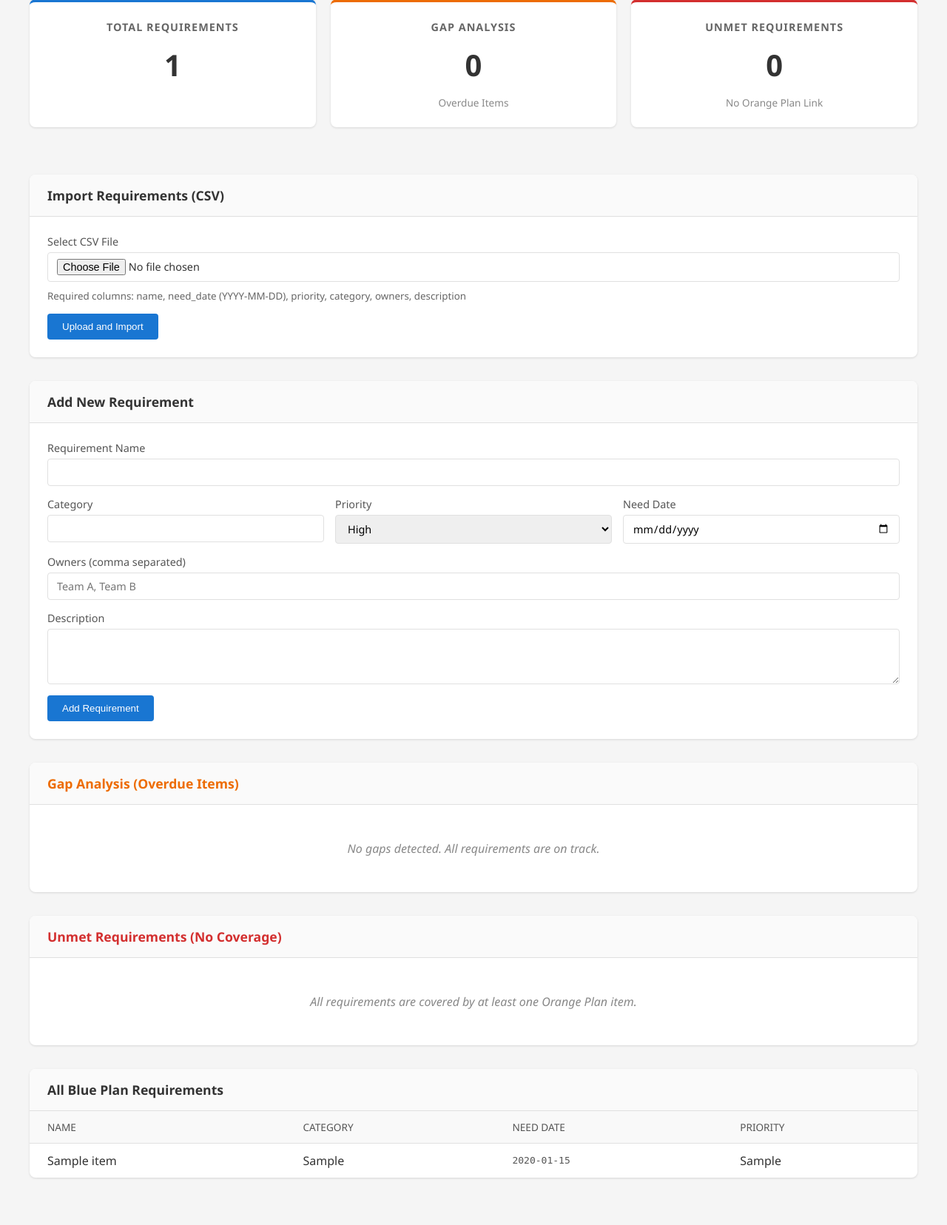
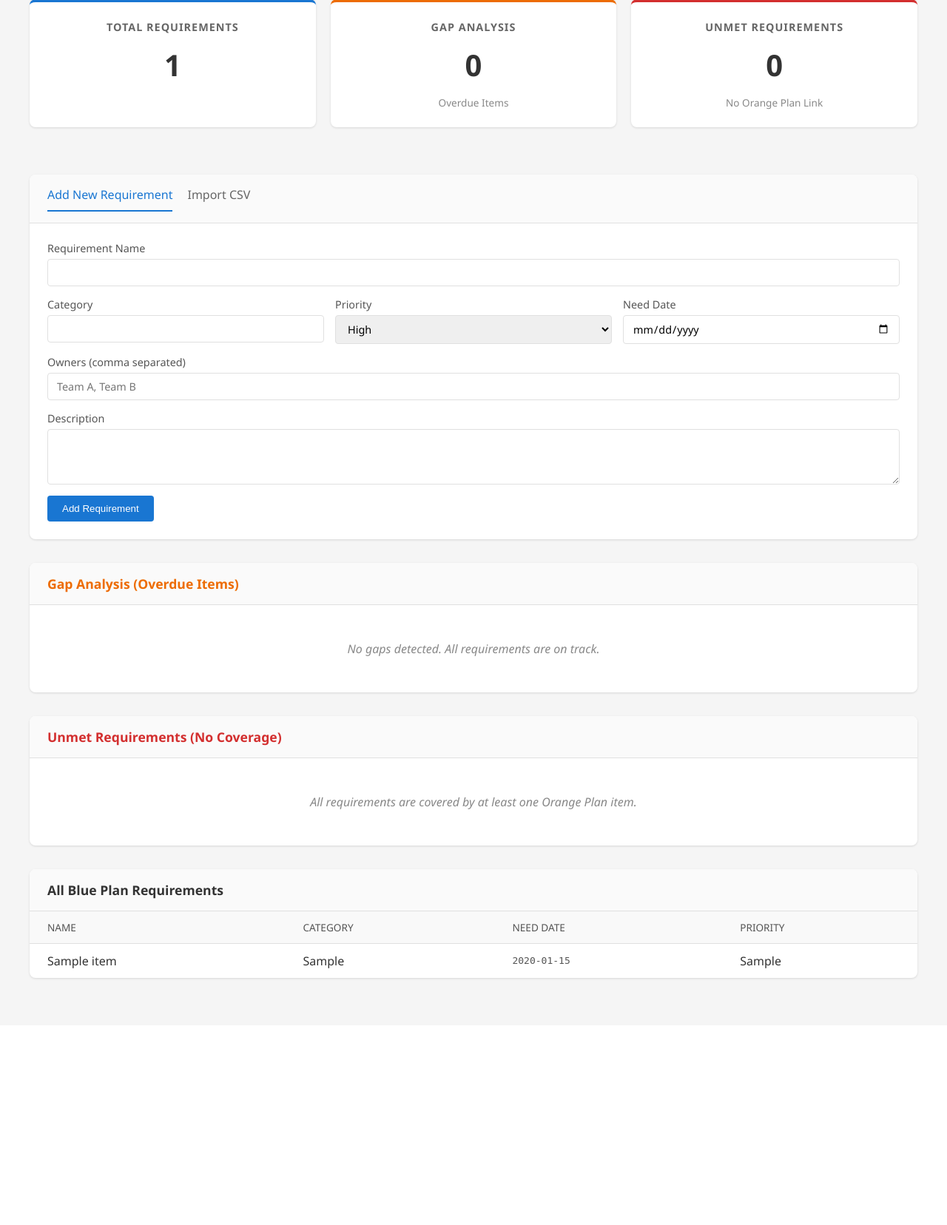
Before and after one commit to tssudhish/blue_orange_plan, a FastAPI app: page /dashboard in a window 1280 px wide. Shown: the part 117-1773 px from the top of the page at 74% size. After the commit the page ends 1442 px from the top, so only its background shows below. Run offline with FastAPI, Linux system fonts and the light colour scheme; tables that the repository leaves empty hold one stand-in row (values such as "Sample post").

Commit message:
Convert the import requirement and add requirement into a tabbed front end

```diff
--- a/src/static/style.css
+++ b/src/static/style.css
@@ -134,3 +134,20 @@ header p { margin: 0; opacity: 0.8; font-size: 0.9rem; }
     align-self: flex-start;
 }
 .btn-primary:hover { background-color: #1565c0; }
+
+/* Tab Styles */
+.tab-header { display: flex; gap: 20px; align-items: flex-end; }
+.tab-link {
+    background: none;
+    border: none;
+    font-family: inherit;
+    font-size: 1rem;
+    font-weight: 500;
+    color: #666;
+    padding: 0 0 10px 0;
+    cursor: pointer;
+    border-bottom: 2px solid transparent;
+    margin-bottom: -1px;
+}
+.tab-link:hover { color: var(--primary-blue); }
+.tab-link.active { color: var(--primary-blue); border-bottom-color: var(--primary-blue); }
--- a/src/templates/dashboard.html
+++ b/src/templates/dashboard.html
@@ -33,31 +33,15 @@
             </div>
         </div>
 
-        <!-- Import Requirements Section -->
+        <!-- Manage Requirements Section -->
         <section class="card">
-            <div class="card-header">
-                <h2>Import Requirements (CSV)</h2>
+            <div class="card-header tab-header">
+                <button class="tab-link active" onclick="openTab(event, 'add-req')">Add New Requirement</button>
+                <button class="tab-link" onclick="openTab(event, 'import-req')">Import CSV</button>
             </div>
             <div class="card-body" style="padding: 1.5rem;">
-                <form action="/dashboard/import-requirements" method="post" enctype="multipart/form-data" class="add-form">
-                    <div class="form-group">
-                        <label for="file">Select CSV File</label>
-                        <input type="file" id="file" name="file" accept=".csv" required>
-                        <small style="color: #666; display: block; margin-top: 5px;">
-                            Required columns: name, need_date (YYYY-MM-DD), priority, category, owners, description
-                        </small>
-                    </div>
-                    <button type="submit" class="btn-primary">Upload and Import</button>
-                </form>
-            </div>
-        </section>
-
-        <!-- Add Requirement Section -->
-        <section class="card">
-            <div class="card-header">
-                <h2>Add New Requirement</h2>
-            </div>
-            <div class="card-body" style="padding: 1.5rem;">
+                <!-- Add Requirement Tab -->
+                <div id="add-req" class="tab-content">
                     <form action="/dashboard/add-requirement" method="post" class="add-form">
                         <div class="form-group">
                             <label for="name">Requirement Name</label>
@@ -91,6 +75,21 @@
                         </div>
                         <button type="submit" class="btn-primary">Add Requirement</button>
                     </form>
+                </div>
+
+                <!-- Import CSV Tab -->
+                <div id="import-req" class="tab-content" style="display: none;">
+                    <form action="/dashboard/import-requirements" method="post" enctype="multipart/form-data" class="add-form">
+                        <div class="form-group">
+                            <label for="file">Select CSV File</label>
+                            <input type="file" id="file" name="file" accept=".csv" required>
+                            <small style="color: #666; display: block; margin-top: 5px;">
+                                Required columns: name, need_date (YYYY-MM-DD), priority, category, owners, description
+                            </small>
+                        </div>
+                        <button type="submit" class="btn-primary">Upload and Import</button>
+                    </form>
+                </div>
             </div>
         </section>
 
@@ -185,5 +184,20 @@
             </div>
         </section>
     </div>
+    <script>
+        function openTab(evt, tabName) {
+            var i, tabcontent, tablinks;
+            tabcontent = document.getElementsByClassName("tab-content");
+            for (i = 0; i < tabcontent.length; i++) {
+                tabcontent[i].style.display = "none";
+            }
+            tablinks = document.getElementsByClassName("tab-link");
+            for (i = 0; i < tablinks.length; i++) {
+                tablinks[i].className = tablinks[i].className.replace(" active", "");
+            }
+            document.getElementById(tabName).style.display = "block";
+            evt.currentTarget.className += " active";
+        }
+    </script>
 </body>
 </html>
```
Lines whose indentation alone changed are shown as unchanged.
